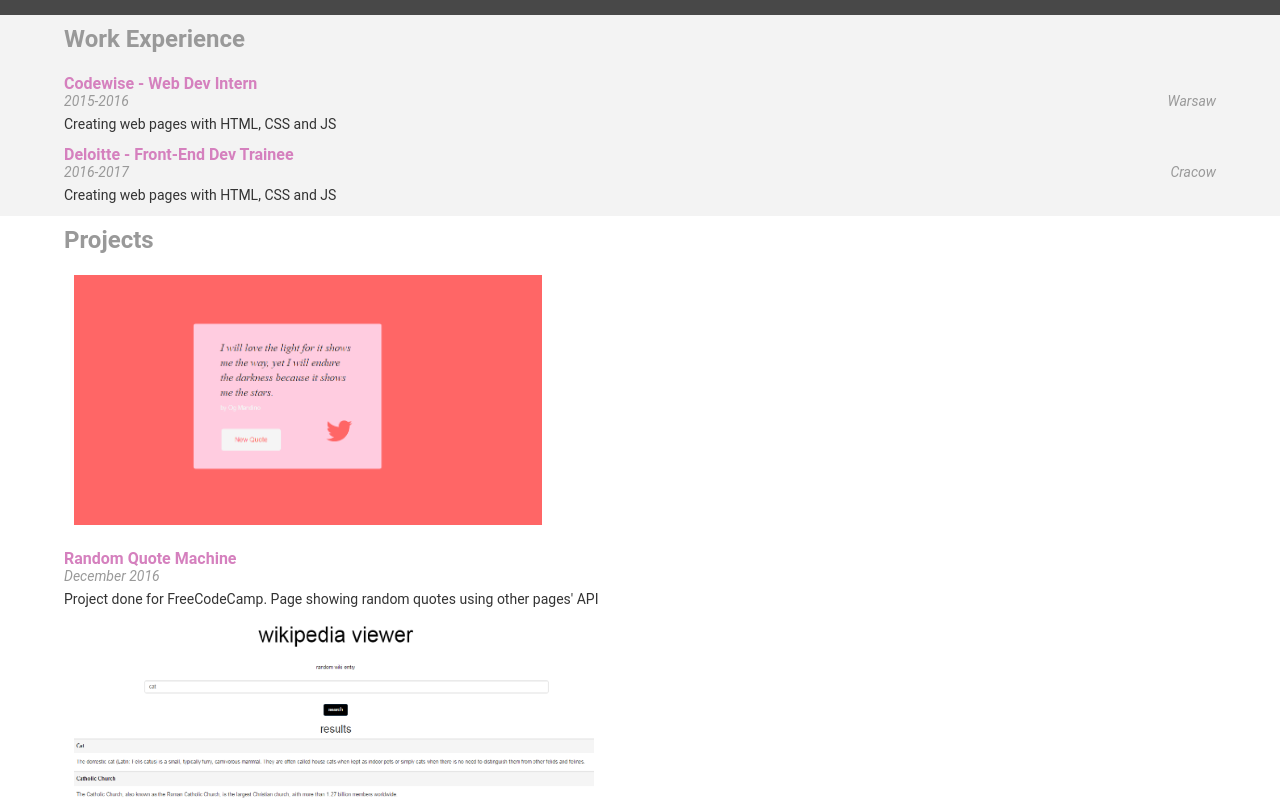
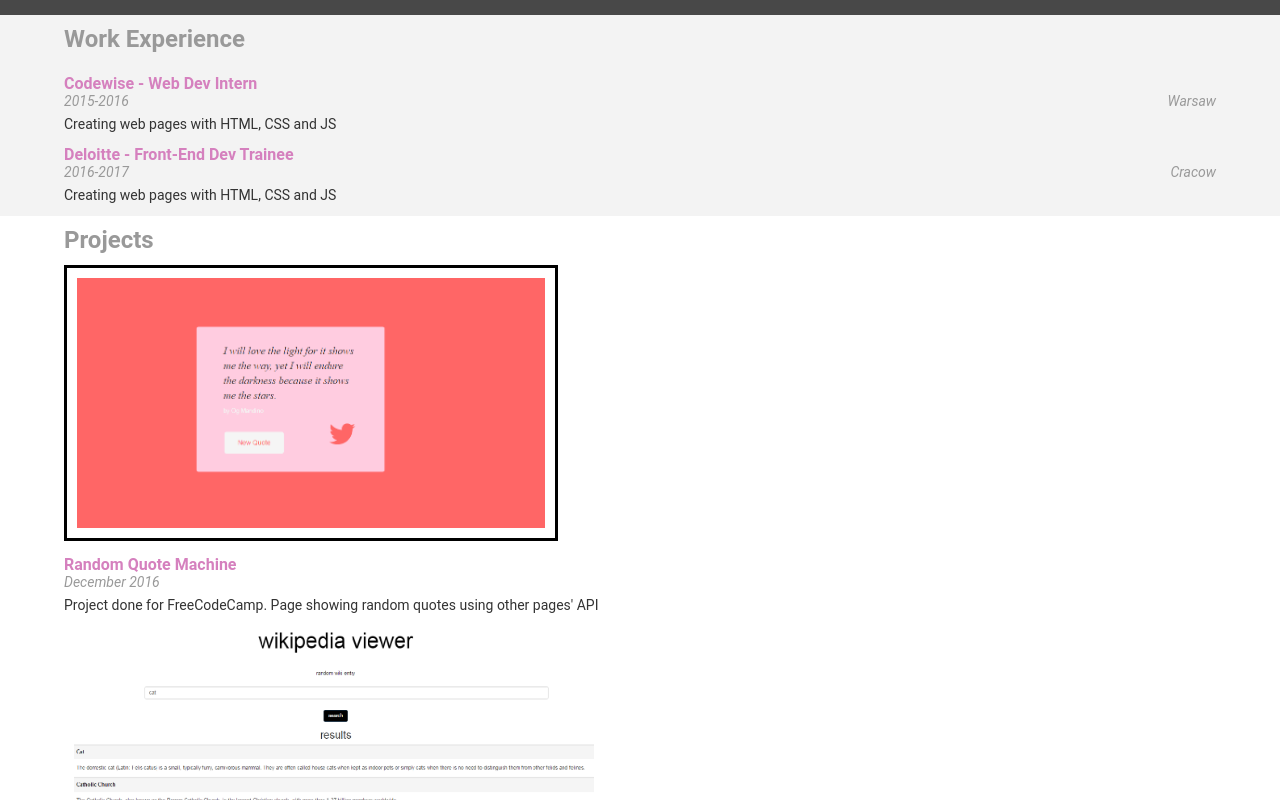
Before and after one commit to ewamal/my-online-resume, a plain HTML site: page index.html in a window 1280 px wide. In both pictures the pointer is over the picture 307 px from the left and 815 px from the top of the page. Shown: the part 415-1215 px from the top of the page. Drawn offline with Linux system fonts and the light colour scheme; some packages are replaced by stand-ins of ours.

Commit message:
Update style.css

```diff
--- a/css/style.css
+++ b/css/style.css
@@ -227,3 +227,7 @@ span {
     height: 250px;
     width: auto;
 }
+
+.projectImg:hover {
+  border: solid;
+}
```
